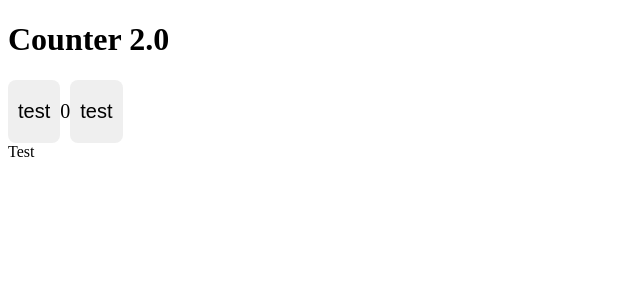
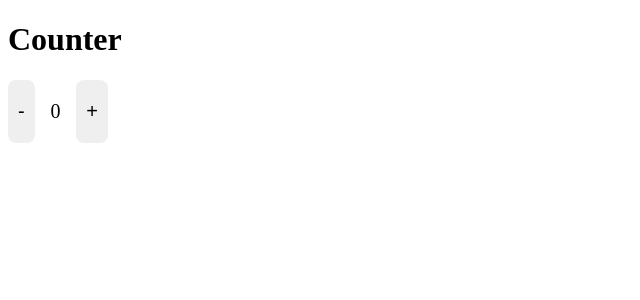
Before and after one commit to sobakasbakbaka/deployapp, a React (Vite) app: page / in a window 1280 px wide. Shown: the top 300 px of the page, without its empty margins (0-640 px from the left). Built offline with nearby package versions, Linux system fonts and the light colour scheme.

Commit message:
add counter

```diff
--- a/src/App.tsx
+++ b/src/App.tsx
@@ -1,6 +1,5 @@
 import { useState } from "react";
 import styles from "./app.module.css";
-import { Test } from "./Test";
 
 export const App = () => {
   const [counter, setCounter] = useState(0);
@@ -15,17 +14,16 @@ export const App = () => {
 
   return (
     <div>
-      <h1>Counter 2.0</h1>
+      <h1>Counter</h1>
       <div className={styles.counter}>
         <button className={styles.button} onClick={handleDecClick}>
-          test
+          -
         </button>
         <p className={styles.number}>{counter}</p>
         <button className={styles.button} onClick={handleIncClick}>
-          test
+          +
         </button>
       </div>
-      <Test />
     </div>
   );
 };
```
